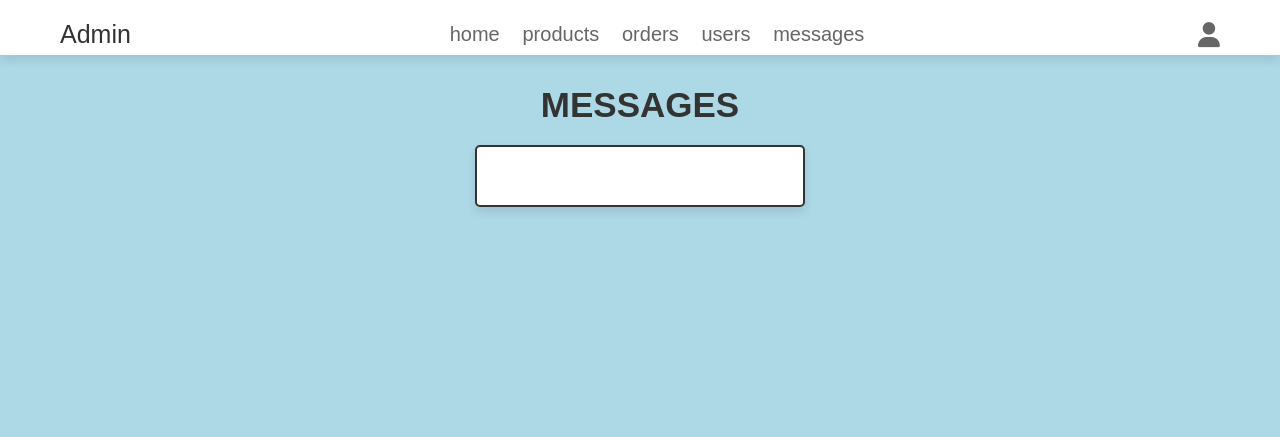
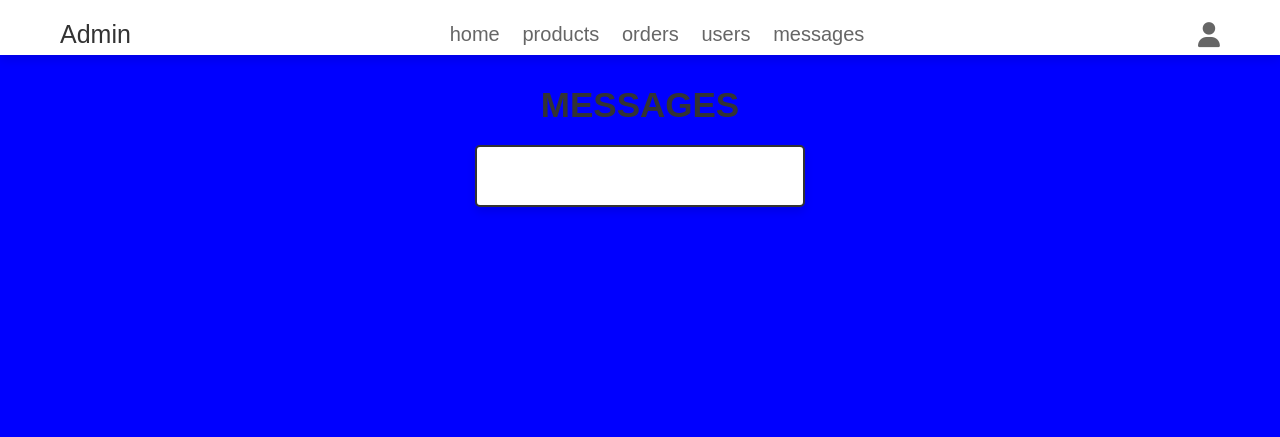
Before and after one commit to Shravani0491/peto, a PHP site: page /admin_contacts.php in a window 1280 px wide. Shown: the top 437 px of the page. Run offline with PHP 8.4, Linux system fonts and the light colour scheme; the visitor is signed in with stand-in values (Sample User, id 1); data that the repository does not hold is empty; some libraries are stand-ins or nearby versions.

Commit message:
this is my first commit

```diff
--- a/admin_contacts.php
+++ b/admin_contacts.php
@@ -86,7 +86,7 @@ if(isset($_GET['delete'])){
 }
 
 body{
-   background-color: lightblue;
+   background-color: blue;
 }
 
 html{
```
